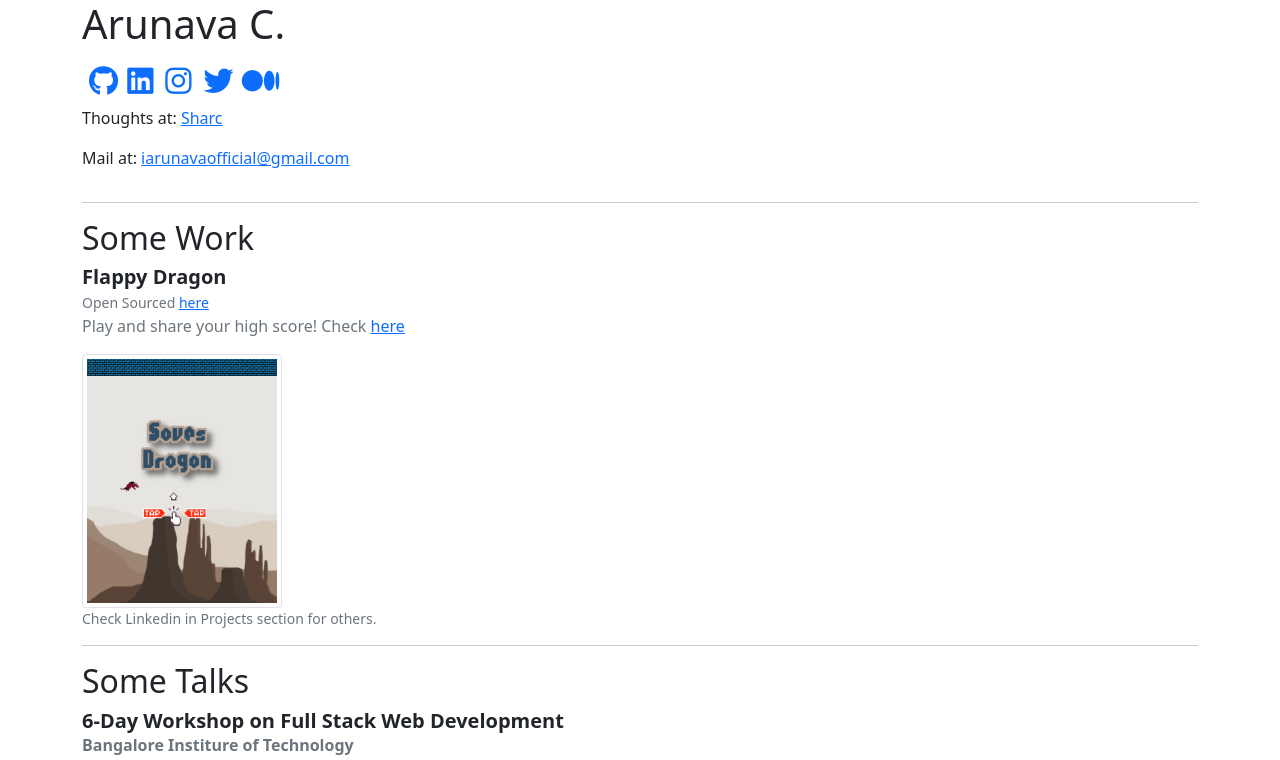
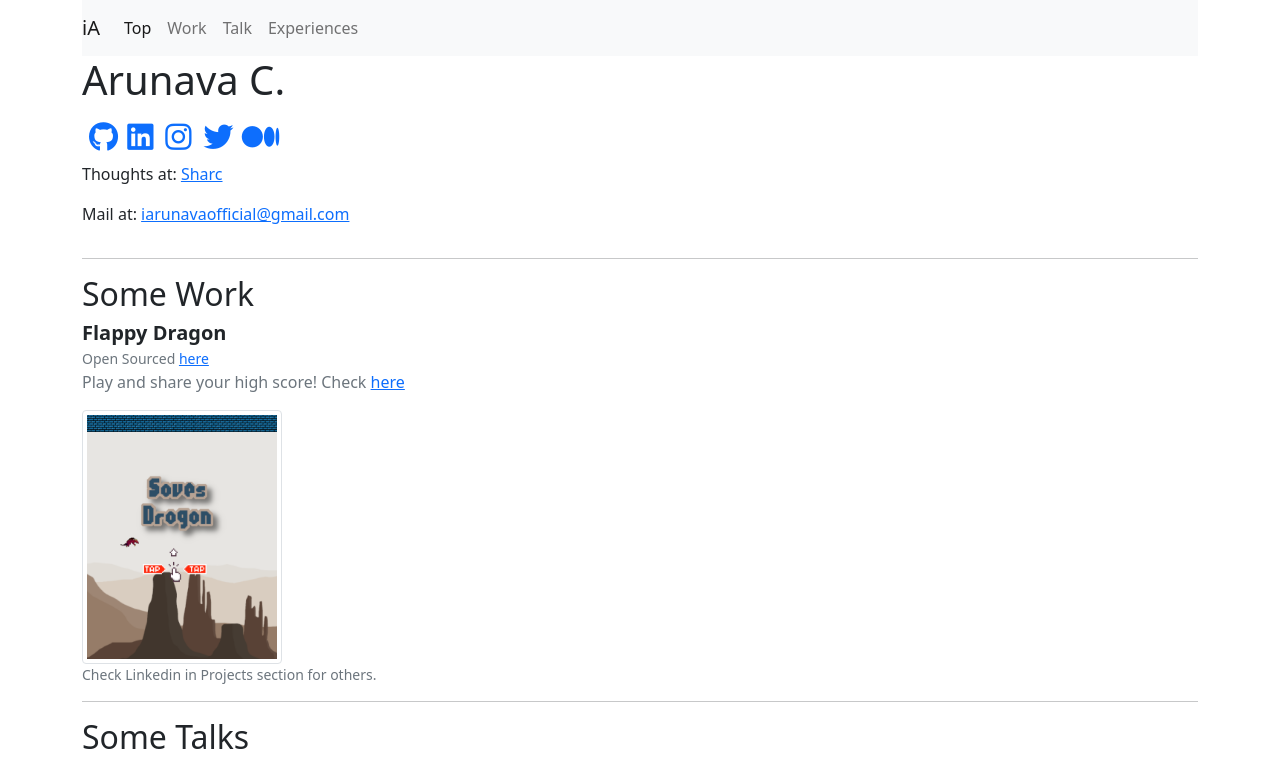
Before and after one commit to iArunava/iarunavasite, a plain HTML site: page index.html in a window 1280 px wide. Shown: the top 760 px of the page. Drawn offline with Linux system fonts and the light colour scheme.

Commit message:
added navbar

```diff
--- a/index.html
+++ b/index.html
@@ -9,7 +9,24 @@
 </head>
 <body>
 
+
+
 <div class="container">
+  <nav class="navbar sticky-top navbar-expand-lg navbar-light bg-light">
+  <a class="navbar-brand" href="#">iA</a>
+  <button class="navbar-toggler" type="button" data-toggle="collapse" data-target="#navbarNavAltMarkup" aria-controls="navbarNavAltMarkup" aria-expanded="false" aria-label="Toggle navigation">
+    <span class="navbar-toggler-icon"></span>
+  </button>
+  <div class="collapse navbar-collapse" id="navbarNavAltMarkup">
+    <div class="navbar-nav">
+      <a class="nav-item nav-link active" href="#">Top<span class="sr-only">(current)</span></a>
+      <a class="nav-item nav-link" href="#work">Work</a>
+      <a class="nav-item nav-link" href="#talk">Talk</a>
+      <!--<a class="nav-item nav-link disabled" href="#experience">Experiences</a>-->
+      <a class="nav-item nav-link" href="#experience">Experiences</a>
+    </div>
+  </div>
+</nav>
 
   <div class="row">
     <div class="col">
@@ -32,21 +49,21 @@
 
   <hr/>
     <div class="row">
-      <h2> Some Work </h2>
+      <h2 id="work"> Some Work </h2>
       <div id="workblock" class="col"> </div>
       <small class='text-muted'>Check Linkedin in Projects section for others.</small>
     </div>
   <hr/>
 
     <div class="row">
-      <h2> Some Talks </h2>
+      <h2 id="talk"> Some Talks </h2>
       <div id="talkblock" class="col"> </div>
     </div>
   <hr/>
 
   <div class="row">
     <div class="row">
-      <h2> Experiences </h2>
+      <h2 id="experience"> Experiences </h2>
       <div id="experienceblock" class="col"> </div>
     </div>
   </div>
--- a/main.js
+++ b/main.js
@@ -25,6 +25,7 @@ expduration = [
 
 expdesp = [
 ["Working on fixing existing production bugs and customer success. (github.com/arc-aviso)",
+"Implemented feature to help client switch to our platform.",
 "Worked on Mongodb pipelines and Elasticsearch upgrades.",
 "Collaborated with different teams to move tickets to production.",
 "Programmed multiple bash and python scripts for automation based on requirements."],
```
